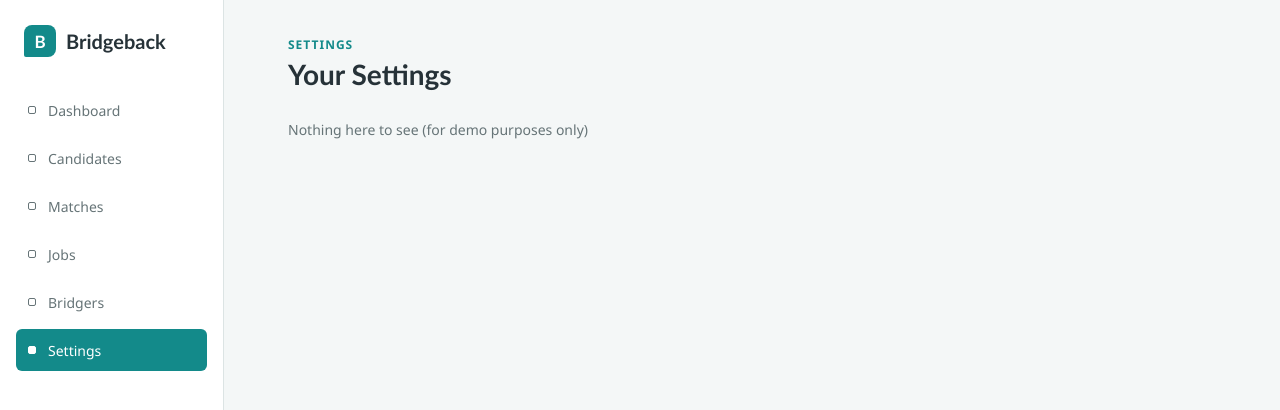
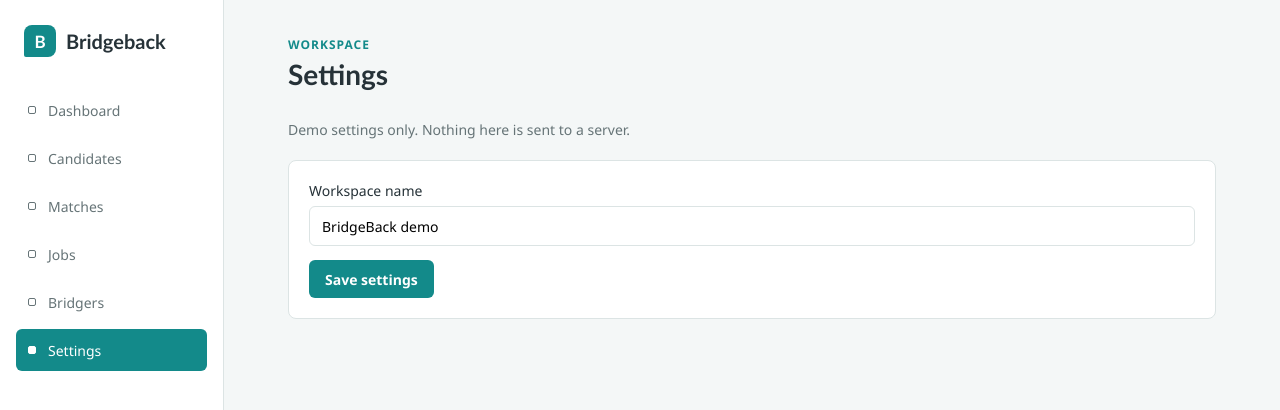
Before and after one commit to Reptetion/bridgeback-mruhacks-26, a React (Vite) app in the folder my-react-app/: page / in a window 1280 px wide. Both pictures are taken after a click on the button "Settings". Shown: the top 410 px of the page. Built offline with nearby package versions, Linux system fonts and the light colour scheme.

Commit message:
Revert "removed all settings function"
This reverts commit faefff36b69aed3448c37403553592c984c3f032.

```diff
--- a/my-react-app/src/App.jsx
+++ b/my-react-app/src/App.jsx
@@ -13,7 +13,7 @@ const pages = {
   Matches: { title: "Matches", eyebrow: "Skill matches", Page: Matches },
   Jobs: { title: "Jobs", eyebrow: "Open roles", Page: Jobs },
   Bridgers: { title: "Bridgers", eyebrow: "Find talent", Page: Bridgers },
-  Settings: { title: "Your Settings", eyebrow: "Settings", Page: Settings },
+  Settings: { title: "Settings", eyebrow: "Workspace", Page: Settings },
 };
 
 const navigationItems = Object.keys(pages);
--- a/my-react-app/src/pages/jobs.css
+++ b/my-react-app/src/pages/jobs.css
@@ -16,6 +16,12 @@
 .bridger-card,
 .match-card,
 .stat-card,
+.settings-card {
+  padding: 20px;
+  border: 1px solid var(--line);
+  border-radius: 8px;
+  background: var(--paper);
+}
 
 .job-card__header {
   display: flex;
@@ -75,6 +81,17 @@
 .job-card__save,
 .bridge-button,
 .skip-button,
+.settings-card button {
+  min-height: 38px;
+  padding: 0 16px;
+  border: 0;
+  border-radius: 6px;
+  color: #fff;
+  background: var(--teal);
+  font-size: 14px;
+  font-weight: 650;
+  cursor: pointer;
+}
 
 .job-card__save[aria-pressed="true"],
 .bridge-button:disabled {
@@ -135,3 +152,18 @@
   color: var(--muted);
   font-size: 13px;
 }
+
+.settings-card label {
+  display: grid;
+  gap: 6px;
+  margin-bottom: 14px;
+  font-size: 14px;
+}
+
+.settings-card input[type="text"] {
+  height: 40px;
+  padding: 0 12px;
+  border: 1px solid var(--line);
+  border-radius: 6px;
+  font: inherit;
+}
--- a/my-react-app/src/pages/settings.jsx
+++ b/my-react-app/src/pages/settings.jsx
@@ -11,10 +11,25 @@ function Settings() {
   }
 
   return (
-    <section aria-label="Your Settings">
+    <section aria-label="Settings">
       <p className="page-intro">
-        Nothing here to see (for demo purposes only)
+        Demo settings only. Nothing here is sent to a server.
       </p>
+      <form className="settings-card" onSubmit={handleSave}>
+        <label>
+          Workspace name
+          <input
+            type="text"
+            value={name}
+            onChange={(event) => {
+              setName(event.target.value);
+              setSaved(false);
+            }}
+          />
+        </label>
+        <button type="submit">Save settings</button>
+        {saved && <p className="bridger-status">Saved for this demo.</p>}
+      </form>
     </section>
   );
 }
```
